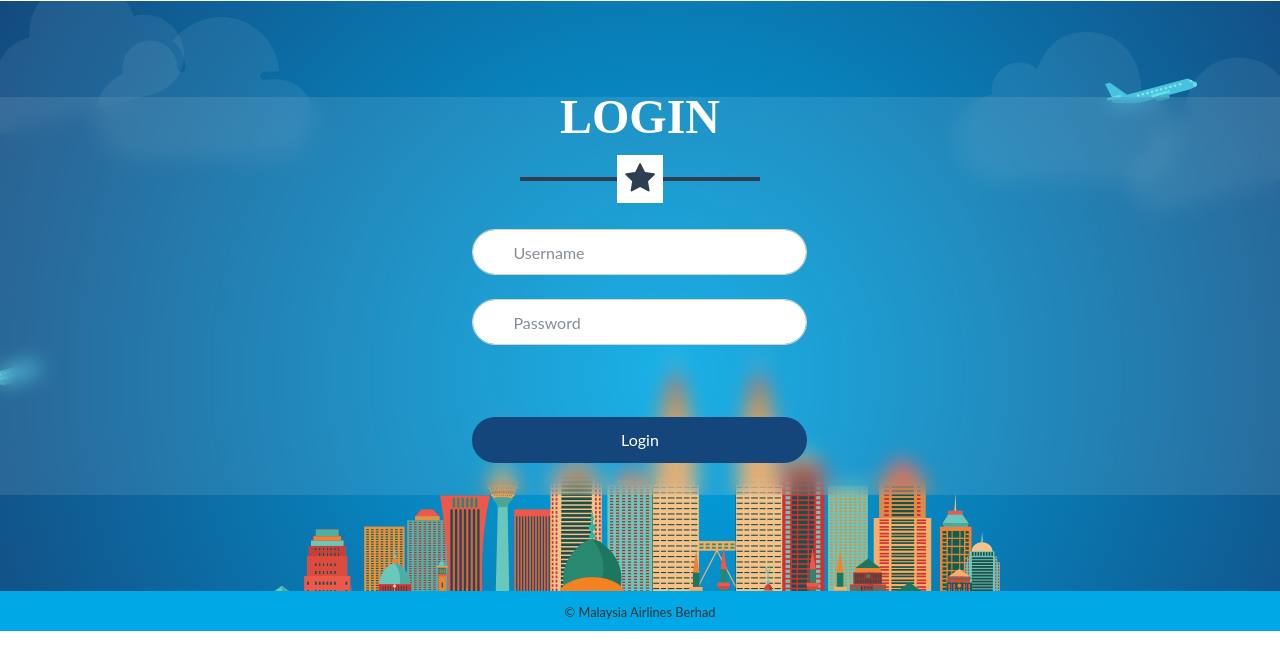
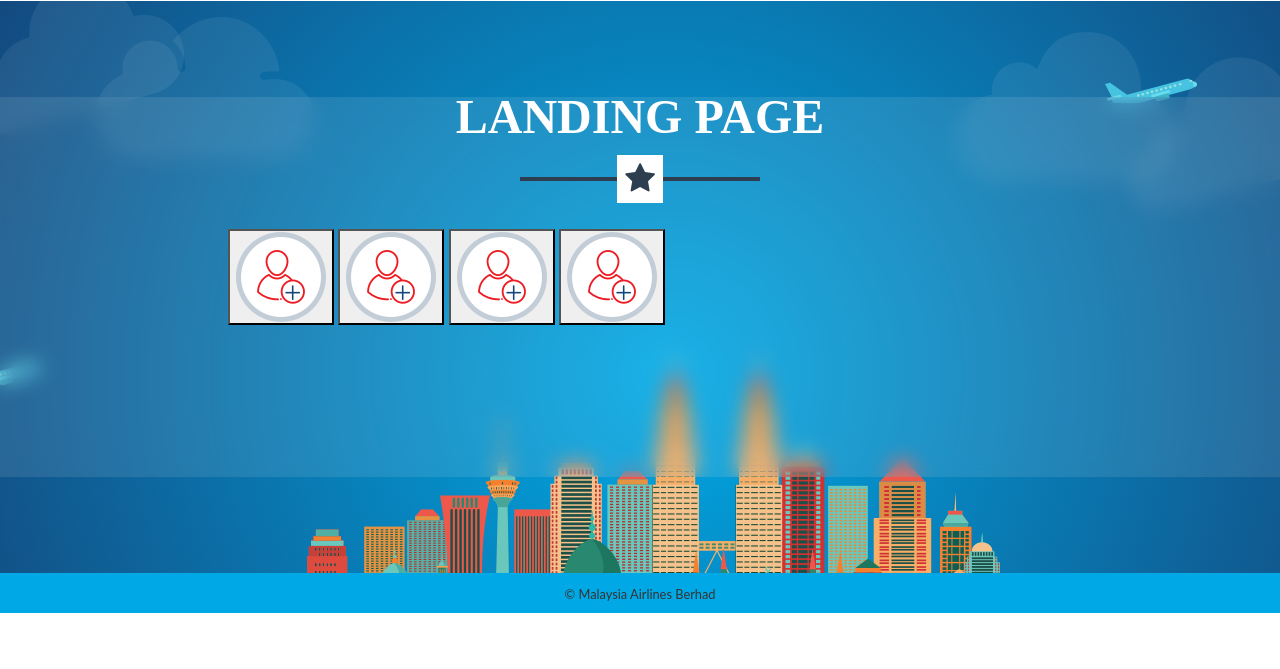
Before and after one commit to ahbear-khairulezwan/MhSecret, a website: page html/Landing.html in a window 1280 px wide. Shown: the part 93-762 px from the top of the page. Drawn offline with Linux system fonts and the light colour scheme; a web font is replaced by a local one.

Commit message:
Added add user-icon

```diff
--- a/html/Landing.html
+++ b/html/Landing.html
@@ -56,7 +56,7 @@
   <!-- Contact Section -->
   <section class="bg-img" id="contact">
     <div class="container-fluid Rectangle-Copy-3">
-      <h2 class="text-center text-uppercase text-primary mb-0">Login</h2>
+      <h2 class="text-center text-uppercase text-primary mb-0">Landing page</h2>
       <hr class="star-dark mb-5">
       <div class="row">
         <div class="col-lg-8 mx-auto">
@@ -64,24 +64,18 @@
           <!-- The form should work on most web servers, but if the form is not working you may need to configure your web server differently. -->
           <div class="control-group">
             <div class="form-group  controls mb-0 pb-2">
-              <input class="form-control input-primary" id="username" type="text" placeholder="Username" required="required" data-validation-required-message="Please enter your Username.">
-              <p class="help-block text-danger"></p>
-            </div>
-          </div>
-          <div class="control-group">
-            <div class="form-group controls mb-0 pb-2">
-              <input class="form-control input-primary" id="password" type="password" placeholder="Password" required="required" data-validation-required-message="Please enter your Password.">
-              <p class="help-block text-danger"></p>
+              <button class="" type="submit"><img class="" alt="" src="../img/icn-add-user.png"></button>
+              <button class="" type="submit"><img class="" alt="" src="../img/icn-add-user.png"></button>
+              <button class="" type="submit"><img class="" alt="" src="../img/icn-add-user.png"></button>
+              <button class="" type="submit"><img class="" alt="" src="../img/icn-add-user.png"></button>
             </div>
           </div>
           <br>
           <br>
-          <div id="success"></div>
-          <div class="form-group controls mb-0 pb-2">
-            <button type="submit" class="btn btn-block button-primary" id="sendMessageButton">Login</button>
-          </div>
           <br>
-
+          <br>
+          <br>
+          <br>
         </div>
       </div>
     </div>
```
Also changed, not shown: img/icn-add-user.png (added).
